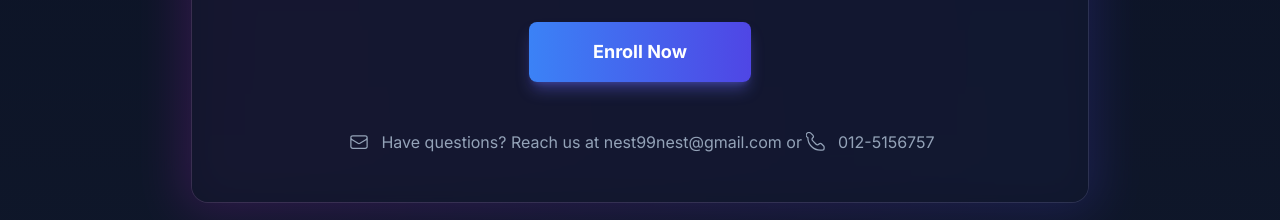
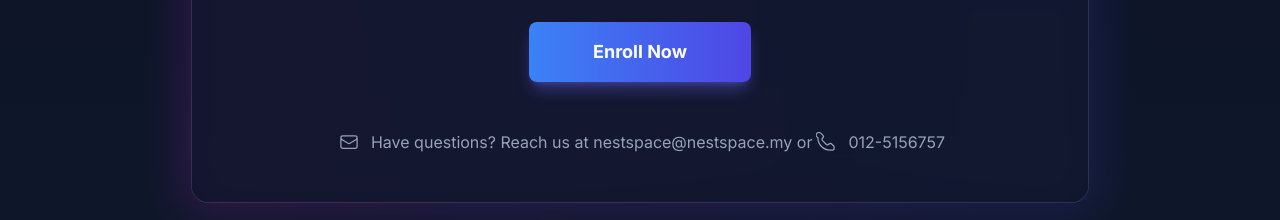
Before and after one commit to Chia02222/AIWorkshop, a React (Vite) app: page / in a window 1280 px wide. Shown: the part 6880-7100 px from the top of the page. Built offline with nearby package versions, Linux system fonts and the light colour scheme.

Commit message:
Update App.tsx

```diff
--- a/App.tsx
+++ b/App.tsx
@@ -374,7 +374,7 @@ const DetailsAndRegistration: React.FC = () => {
                      <div className="mt-12 text-center text-slate-400">
                         <p className="flex items-center justify-center flex-wrap">
                             <EnvelopeIcon />
-                            <span className="ml-2">Have questions? Reach us at nest99nest@gmail.com or </span>
+                            <span className="ml-2">Have questions? Reach us at nestspace@nestspace.my or </span>
                             <PhoneIcon />
                             <span className="ml-2"> 012-5156757</span>
                         </p>
```
